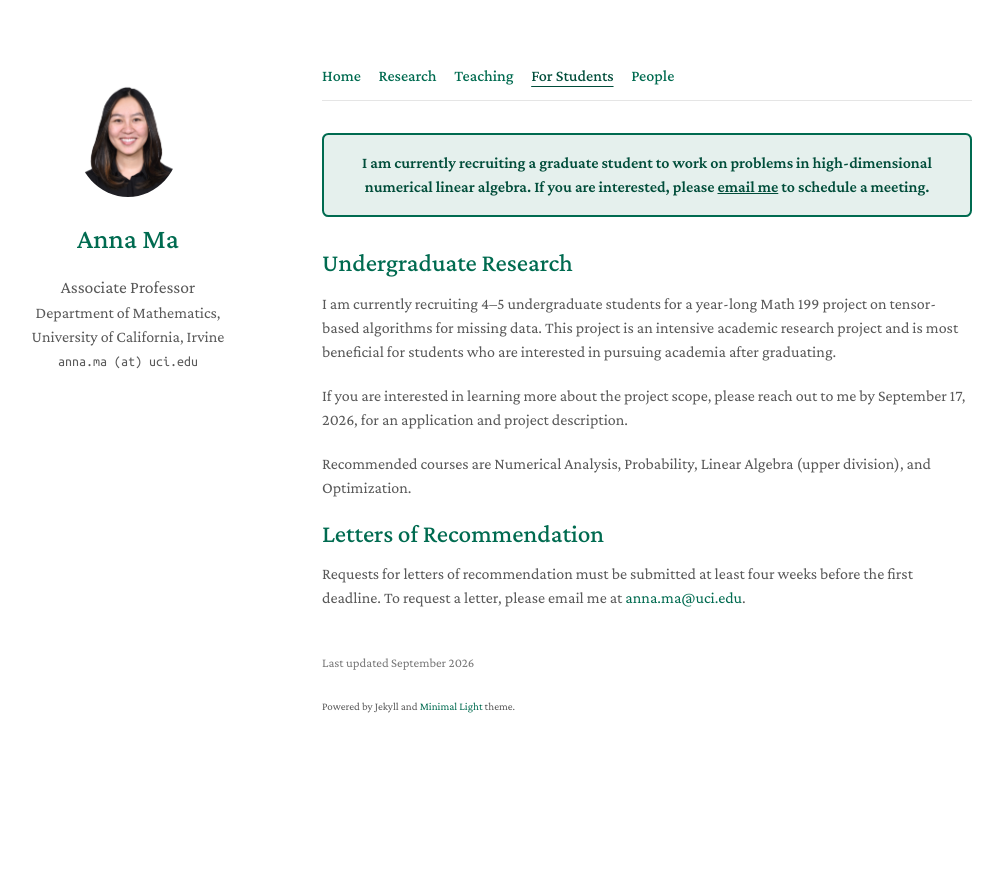
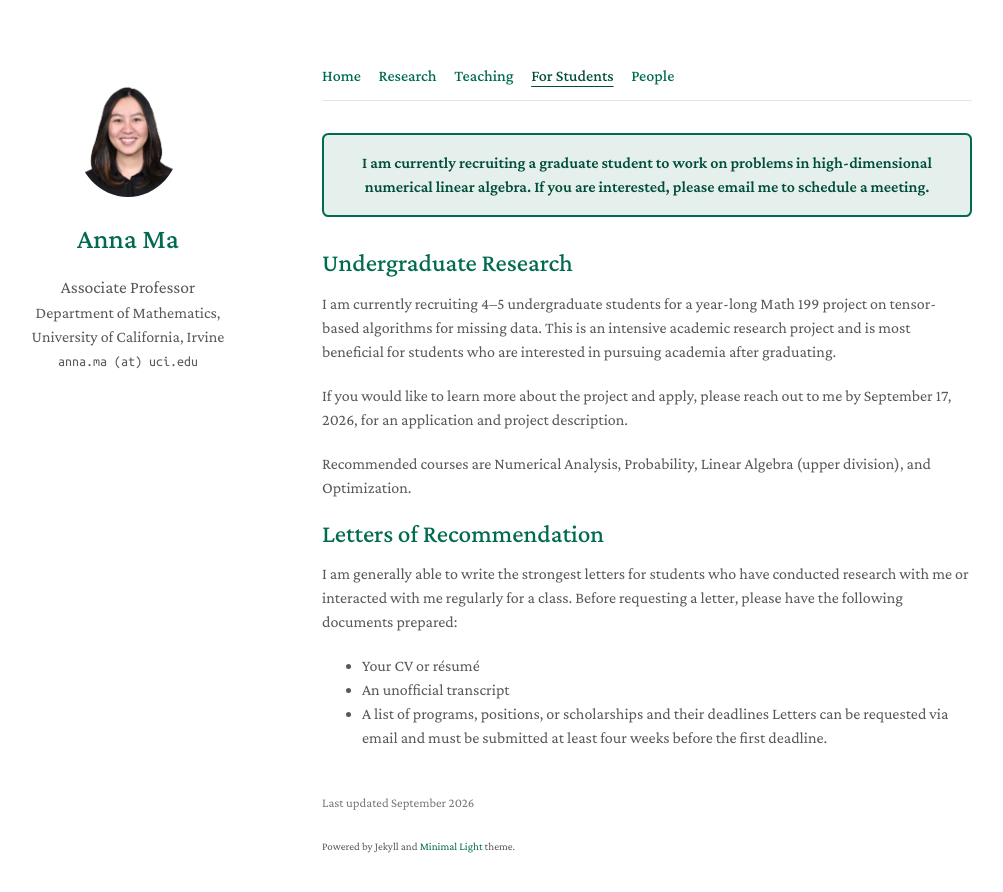
Before and after one commit to anna-math/anna-math.github.io, a Jekyll site: the page built from students.md, in a window 1280 px wide and 927 px high. Shown: the top 892 px of the window, without its empty margins (148-1151 px from the left). Built offline with Jekyll 4.4.1, drawn with Linux system fonts in a browser that asks for light colours; a style sheet for code colours, icons or effects is not loaded.

Commit message:
Update students.md

```diff
--- a/students.md
+++ b/students.md
@@ -4,17 +4,21 @@ permalink: /students/
 ---
 
 <div class="student-callout">
-  I am currently recruiting a graduate student to work on problems in high-dimensional numerical linear algebra. If you are interested, please <a href="mailto:anna.ma@uci.edu">email me</a> to schedule a meeting.
+  I am currently recruiting a graduate student to work on problems in high-dimensional numerical linear algebra. If you are interested, please email me to schedule a meeting.
 </div>
 
 ## Undergraduate Research
 
-I am currently recruiting 4–5 undergraduate students for a year-long Math 199 project on tensor-based algorithms for missing data. This project is an intensive academic research project and is most beneficial for students who are interested in pursuing academia after graduating.
+I am currently recruiting 4–5 undergraduate students for a year-long Math 199 project on tensor-based algorithms for missing data. This is an intensive academic research project and is most beneficial for students who are interested in pursuing academia after graduating.
 
-If you are interested in learning more about the project scope, please reach out to me by September 17, 2026, for an application and project description.
+If you would like to learn more about the project and apply, please reach out to me by September 17, 2026, for an application and project description.
 
 Recommended courses are Numerical Analysis, Probability, Linear Algebra (upper division), and Optimization.
 
 ## Letters of Recommendation
-
-Requests for letters of recommendation must be submitted at least four weeks before the first deadline. To request a letter, please email me at [anna.ma@uci.edu](mailto:anna.ma@uci.edu).
+I am generally able to write the strongest letters for students who have conducted research with me or interacted with me regularly for a class.
+Before requesting a letter, please have the following documents prepared:
+- Your CV or résumé
+- An unofficial transcript
+- A list of programs, positions, or scholarships and their deadlines
+Letters can be requested via email and must be submitted at least four weeks before the first deadline.
```
